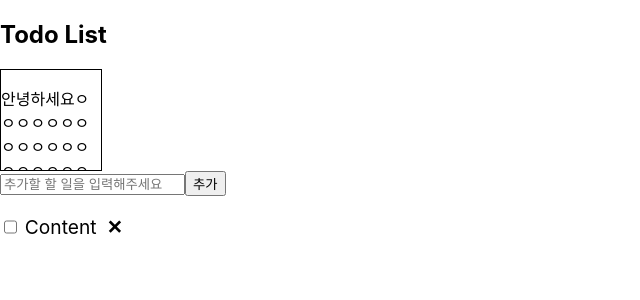
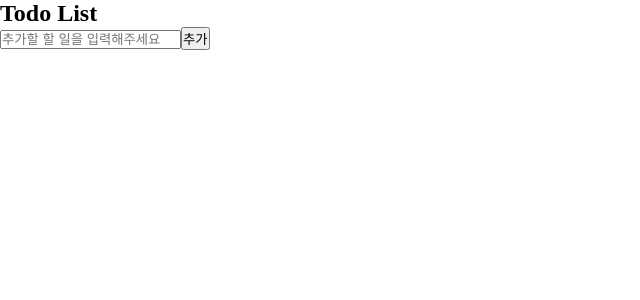
Before and after one commit to Bae0203/LearnTypescript, a React (Create React App) app: page / in a window 1280 px wide. Shown: the top 300 px of the page, without its empty margins (0-640 px from the left). Built offline with nearby package versions, Linux system fonts and the light colour scheme.

Commit message:
ADD :: TodoList
LocalStorage를 사용한 간단한 TodoList

```diff
--- a/src/App.tsx
+++ b/src/App.tsx
@@ -1,17 +1,19 @@
-import "./style/App.css";
 import Todo from "./components/Todo";
-import { useState } from "react";
+import { useEffect, useState } from "react";
 
 function App() {
   const [textTodo, setTextTodo] = useState<string>("");
+  const [todoContext, setTodoContext] = useState<string[]>([]);
+  useEffect(() => {
+    const isContext: string | null = localStorage.getItem("todoContext");
+    if (isContext) {
+      const LocalStorageTodoContext: string[] = JSON.parse(isContext);
+      setTodoContext([...LocalStorageTodoContext]);
+    }
+  }, []);
   return (
     <>
       <h2>Todo List</h2>
-      <div className="content">
-        <p>
-          안녕하세요ㅇㅇㅇㅇㅇㅇㅇㅇㅇㅇㅇㅇㅇㅇㅇㅇㅇㅇㅇㅇㅇㅇㅇㅇㅇㅇㅇㅇㅇㅇㅇㅇㅇㅇㅇㅇㅇ
-        </p>
-      </div>
       <input
         type={"text"}
         placeholder={"추가할 할 일을 입력해주세요"}
@@ -22,14 +24,30 @@ function App() {
       />
       <button
         onClick={() => {
-          let a: boolean = window.confirm(
+          let TodoADDCheck: boolean = window.confirm(
             textTodo + "를 할 일에 추가하시겠습니까?"
           );
+          if (TodoADDCheck) {
+            let todoValueADD: string[] = [...todoContext, textTodo];
+            setTodoContext([...todoValueADD]);
+            const JSONConversion: string = JSON.stringify(todoValueADD);
+            localStorage.setItem("todoContext", JSONConversion);
+            setTextTodo("");
+          }
         }}
       >
         추가
       </button>
-      <Todo></Todo>
+      {todoContext.map((value: string, index: number) => {
+        return (
+          <Todo
+            context={value}
+            index={index}
+            entireTodoContext={todoContext}
+            setEntireTodoContext={setTodoContext}
+          ></Todo>
+        );
+      })}
     </>
   );
 }
--- a/src/components/Todo.tsx
+++ b/src/components/Todo.tsx
@@ -1,12 +1,14 @@
-import React, { useState } from "react";
-import {
-  Tododiv,
-  TodoContentGray,
-  TodoDel,
-  TodoContent,
-} from "../style/TodoStyle";
+import { Dispatch, SetStateAction, useState } from "react";
+import { Tododiv, TodoDel, TodoContent } from "../style/TodoStyle";
 
-const Todo = () => {
+interface ITodoContent {
+  context: string;
+  index: number;
+  entireTodoContext: string[];
+  setEntireTodoContext: Dispatch<SetStateAction<string[]>>;
+}
+
+const Todo = (props: ITodoContent) => {
   const [check, setCheck] = useState<boolean>(false);
   return (
     <>
@@ -16,15 +18,26 @@ const Todo = () => {
           checked={check}
           onChange={() => {
             setCheck(!check);
-            console.log(check);
           }}
         />
-        {check ? (
-          <TodoContentGray>Content</TodoContentGray>
-        ) : (
-          <TodoContent>Content</TodoContent>
-        )}
-        <TodoDel>✕</TodoDel>
+        <TodoContent isCheck={check}>{props.context}</TodoContent>
+        <TodoDel
+          isDone={check}
+          onClick={() => {
+            let DeleteCheck: boolean = window.confirm(
+              "'" + props.context + "'을(를) 삭제하실건가요?"
+            );
+            if (DeleteCheck) {
+              props.entireTodoContext.splice(props.index, 1);
+              let array: string[] = [...props.entireTodoContext];
+              props.setEntireTodoContext([...array]);
+              const JSONConversion: string = JSON.stringify(array);
+              localStorage.setItem("todoContext", JSONConversion);
+            }
+          }}
+        >
+          ✕
+        </TodoDel>
       </Tododiv>
     </>
   );
--- a/src/style/App.css
+++ /dev/null
@@ -1,45 +0,0 @@
-.App {
-  text-align: center;
-}
-
-.App-logo {
-  height: 40vmin;
-  pointer-events: none;
-}
-
-@media (prefers-reduced-motion: no-preference) {
-  .App-logo {
-    animation: App-logo-spin infinite 20s linear;
-  }
-}
-
-.App-header {
-  background-color: #282c34;
-  min-height: 100vh;
-  display: flex;
-  flex-direction: column;
-  align-items: center;
-  justify-content: center;
-  font-size: calc(10px + 2vmin);
-  color: white;
-}
-
-.App-link {
-  color: #61dafb;
-}
-
-@keyframes App-logo-spin {
-  from {
-    transform: rotate(0deg);
-  }
-  to {
-    transform: rotate(360deg);
-  }
-}
-
-.content {
-  width: 100px;
-  height: 100px;
-  border: 1px solid black;
-  overflow: auto;
-}
--- a/src/style/TodoStyle.tsx
+++ b/src/style/TodoStyle.tsx
@@ -1,28 +1,31 @@
-import React, { Component } from "react";
 import styled from "styled-components";
 
 export const Tododiv = styled.div`
   display: flex;
 `;
 
+interface ITodoContent {
+  isCheck: boolean;
+}
+
 export const TodoContent = styled.p`
   margin-left: 0.3rem;
   font-size: 1.2rem;
+  color: ${(props: ITodoContent) => (props.isCheck ? "gray" : "black")};
+  text-decoration: ${(props: ITodoContent) =>
+    props.isCheck ? "line-through gray" : "none"};
 `;
 
-export const TodoContentGray = styled.p`
-  font-size: 1.2rem;
-  margin-left: 0.3rem;
-  color: gray;
-  text-decoration: line-through gray;
-`;
+interface ITodoDelBtn {
+  isDone: boolean;
+}
 
 export const TodoDel = styled.p`
   font-weight: bold;
-  color: black;
+  color: ${(props: ITodoDelBtn) => (props.isDone ? "red" : "black")};
   font-size: 1.2rem;
   margin-left: 10px;
   &:hover {
-    color: gray;
+    color: ${(props: ITodoDelBtn) => (props.isDone ? "rgb(205,0,0)" : "gray")};
   }
 `;
--- a/src/style/index.css
+++ b/src/style/index.css
@@ -1,13 +1,4 @@
-body {
+* {
   margin: 0;
-  font-family: -apple-system, BlinkMacSystemFont, 'Segoe UI', 'Roboto', 'Oxygen',
-    'Ubuntu', 'Cantarell', 'Fira Sans', 'Droid Sans', 'Helvetica Neue',
-    sans-serif;
-  -webkit-font-smoothing: antialiased;
-  -moz-osx-font-smoothing: grayscale;
+  padding: 0;
 }
-
-code {
-  font-family: source-code-pro, Menlo, Monaco, Consolas, 'Courier New',
-    monospace;
-}
```
